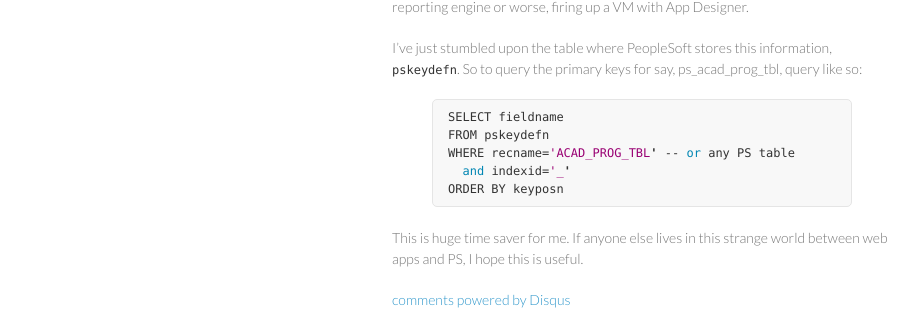
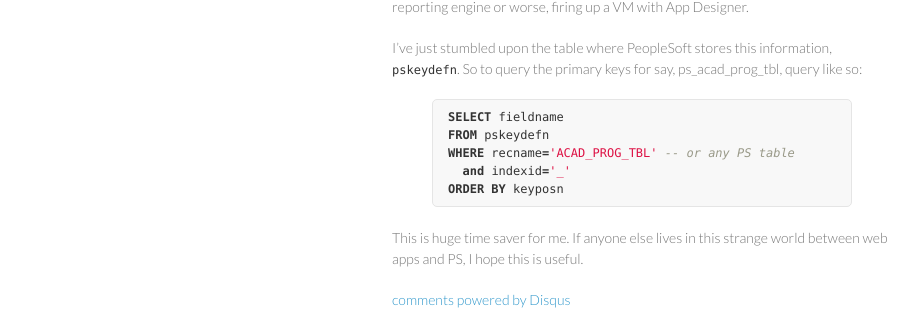
Before and after one commit to cdinger/cdinger.github.com, a Jekyll site: the page built from _posts/2014-10-13-query-for-peoplesoft-primary-keys.md, in a window 1280 px wide. Shown: the part 251-561 px from the top of the page, without its empty margins (178-1098 px from the left). Built offline with Jekyll 4.4.1, drawn with Linux system fonts in a browser that asks for light colours; comment, search, counter and statistics services are not loaded.

Commit message:
Fix highlight language on PS keys post

```diff
--- a/_posts/2014-10-13-query-for-peoplesoft-primary-keys.md
+++ b/_posts/2014-10-13-query-for-peoplesoft-primary-keys.md
@@ -16,7 +16,7 @@ into the web application and fiddling with the reporting engine or worse, firing
 I've just stumbled upon the table where PeopleSoft stores this information, `pskeydefn`. So to query the
 primary keys for say, ps_acad_prog_tbl, query like so:
 
-{% highlight clojure %}
+{% highlight SQL %}
 SELECT fieldname
 FROM pskeydefn
 WHERE recname='ACAD_PROG_TBL' -- or any PS table
```
